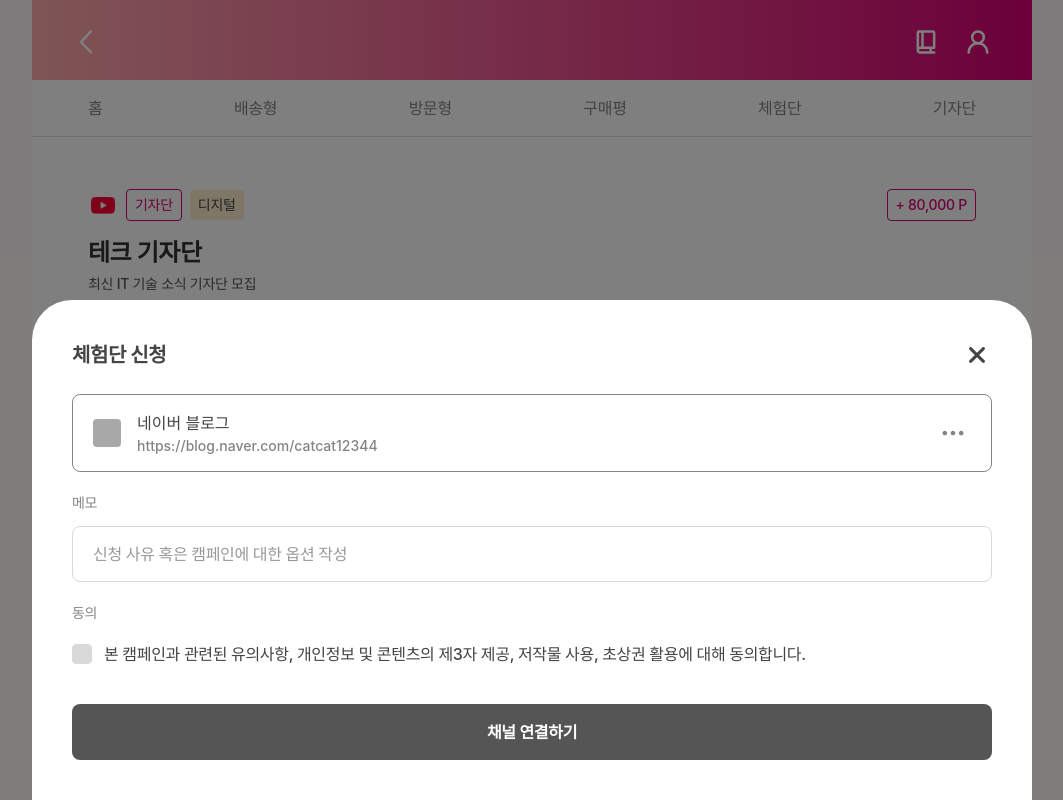
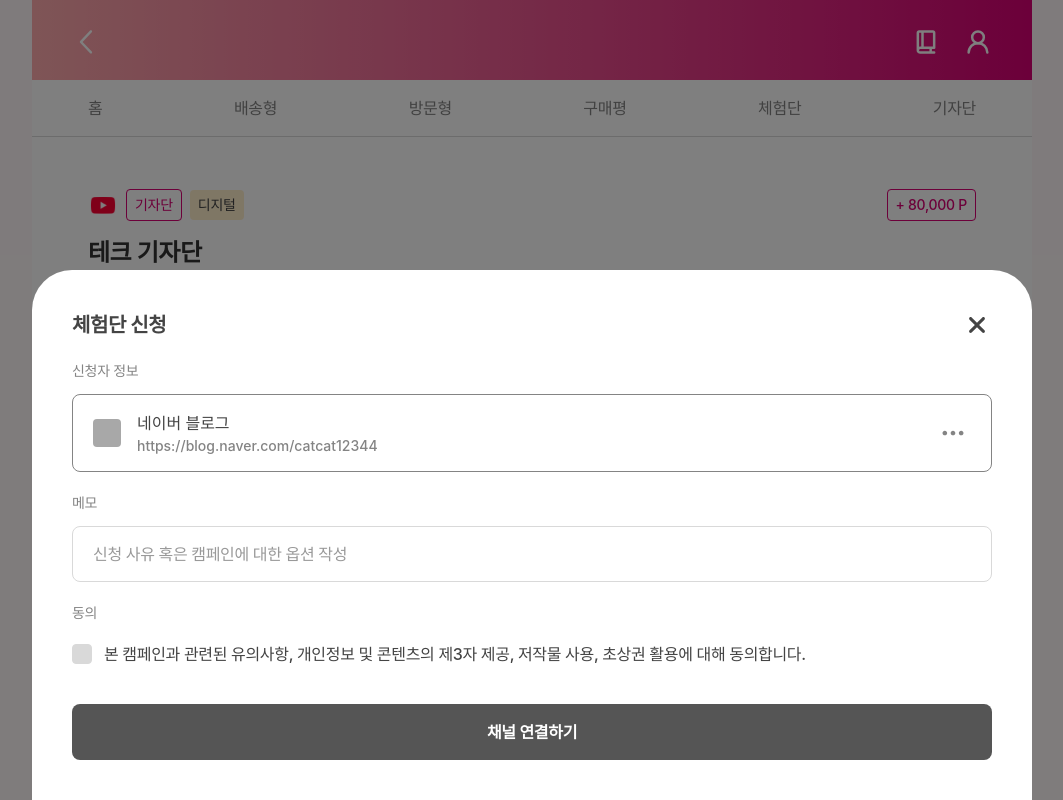
Before and after one commit to yurim-web/reviewx-front-backup, a Next.js app: page /reporter/reporter_1 in a window 1280 px wide. Both pictures are taken after a click on the button "캠페인 신청하기". Shown: the top 800 px of the page, without its empty margins (108-1171 px from the left). Built offline with nearby package versions, Linux system fonts and the light colour scheme; a web font is replaced by a local one.

Commit message:
체험단 신청하기 모달 수정

```diff
--- a/src/components/campaign/ApplicationModalType3.tsx
+++ b/src/components/campaign/ApplicationModalType3.tsx
@@ -51,6 +51,7 @@ export default function ApplicationModalType3({
         <div className={styles.modal_content}>
           {/* 신청자 채널 정보 섹션 */}
           <div className={styles.section}>
+            <h3 className={styles.section_title}>신청자 정보</h3>
             <div className={styles.channel_container}>
               <div className={styles.channel_icon}></div>
               <div className={styles.channel_info}>
```
